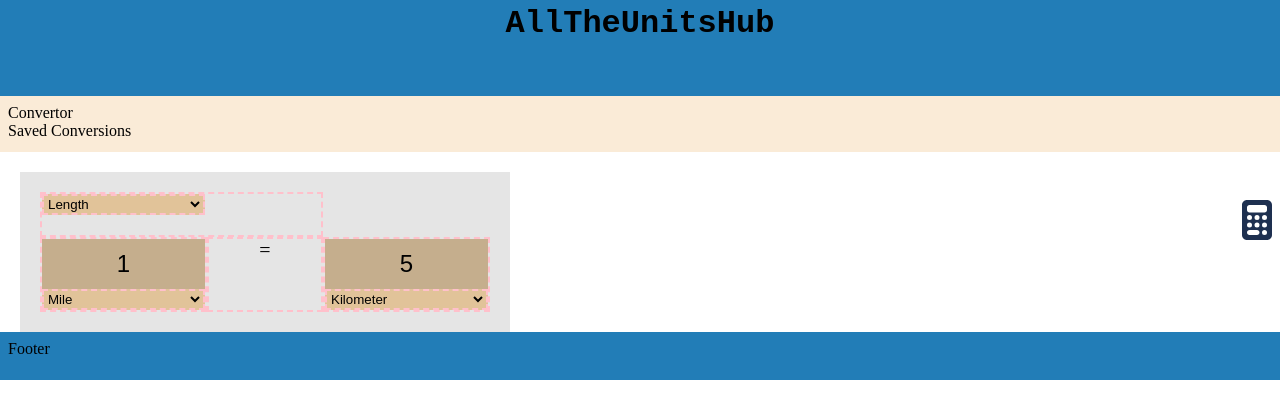
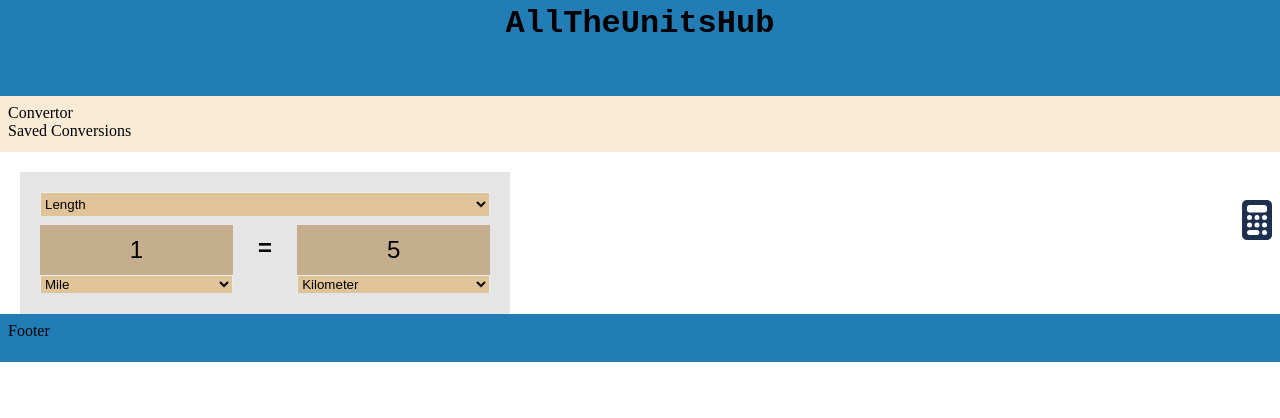
Before and after one commit to Timberland9x/AllTheUnitsHub, a plain HTML site: page index.html in a window 1280 px wide. Drawn offline with Linux system fonts and the light colour scheme.

Commit message:
Fixed UI grid

```diff
--- a/styles.css
+++ b/styles.css
@@ -47,47 +47,50 @@ nav{
 
 .allInputsWrapper{
     display: grid;
-    grid-template-columns: repeat(3, 1fr);
-    grid-template-rows: 3 ;
+    grid-template-columns: repeat(7, 1fr);
+    grid-template-rows: 3;
 
 }
 .allInputsWrapper *  {
-    border: dashed 2px pink;
-
+    /* border: dashed 2px pink; */
 }
 
 .inputWrapper0{
-    grid-column: 1/3;
+    grid-column: 1/8;
     grid-row: 1;
     display: grid;
 }
 .unitsSelector{
-    display: inline-block;
-    width:10fr;
-    margin-bottom: 20px;
+    width: 100%;
+    height: 25px;
+    margin-bottom: 8px;
+
 }
 
 .inputWrapper1{
-    grid-column: 1;
+    grid-column: 1/4;
     grid-row: 2;
 }
 .inputWrapper2{
-    grid-column: 3;
+    grid-column: 5/8;
     grid-row: 2;
 }
 .equalSignWrapper{
-    grid-column: 2;
+    display: grid;
+    grid-column: 4;
     grid-row: 2;
     text-align: center;
     align-items: center;
-    font-size: 20px;
+    font-size: 24px;
+    font-weight: 700;
+    margin-bottom: 20px;
+    font-family: "Fantasy", "Courier New", monospace;
 
 }
-
 .numInput{
     margin: 0px;
     padding: 0px;
-    width: 163px;
+    width: 100%;
     height: 50px;
     background-color:rgb(189, 160, 119, .8);
     text-align: center;
@@ -95,7 +98,7 @@ nav{
     border: 0;
 }
 select{
-    width: 163px;
+    width: 100%;
     margin: 0px;
     padding: 0px;
     border: 1px solid #e2eded;
```
Also changed, not shown: index.html (+2 -1 lines).
